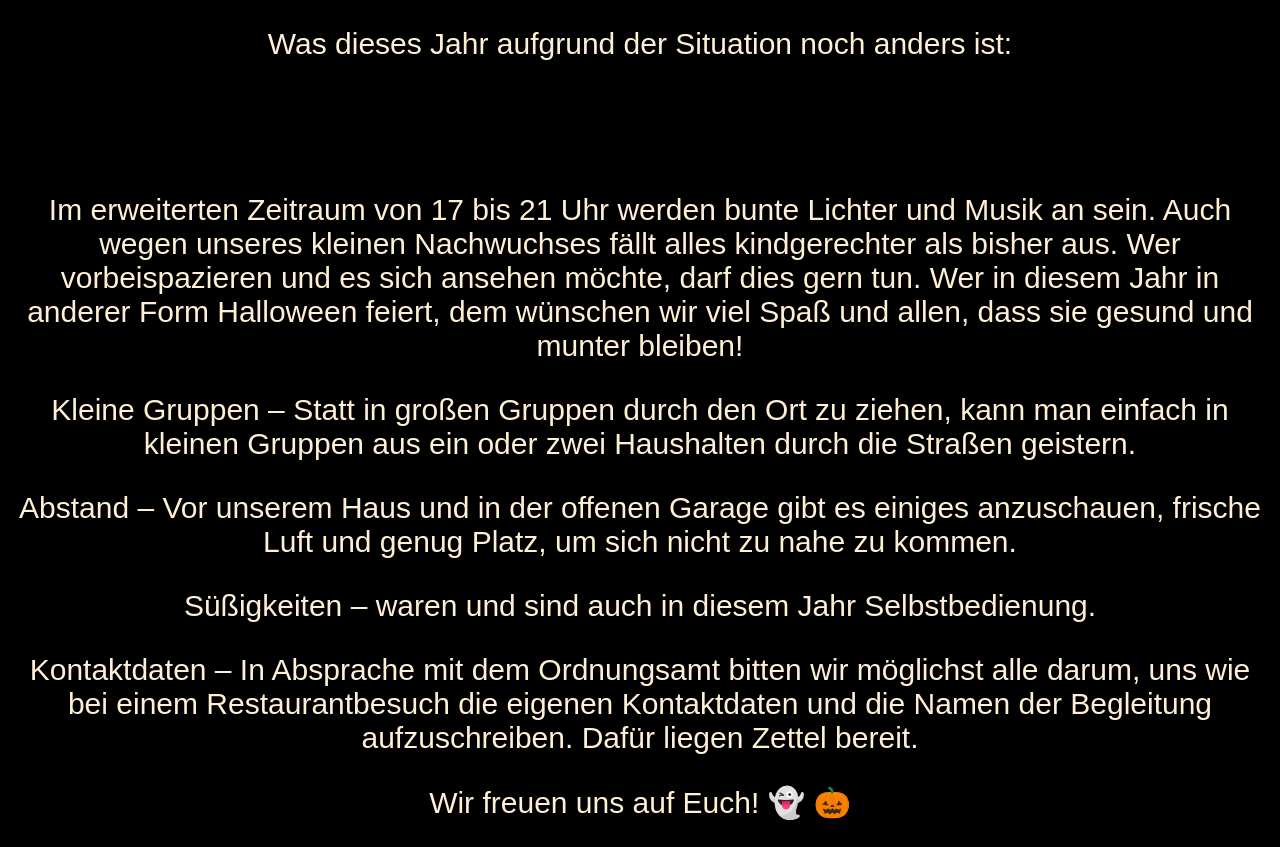
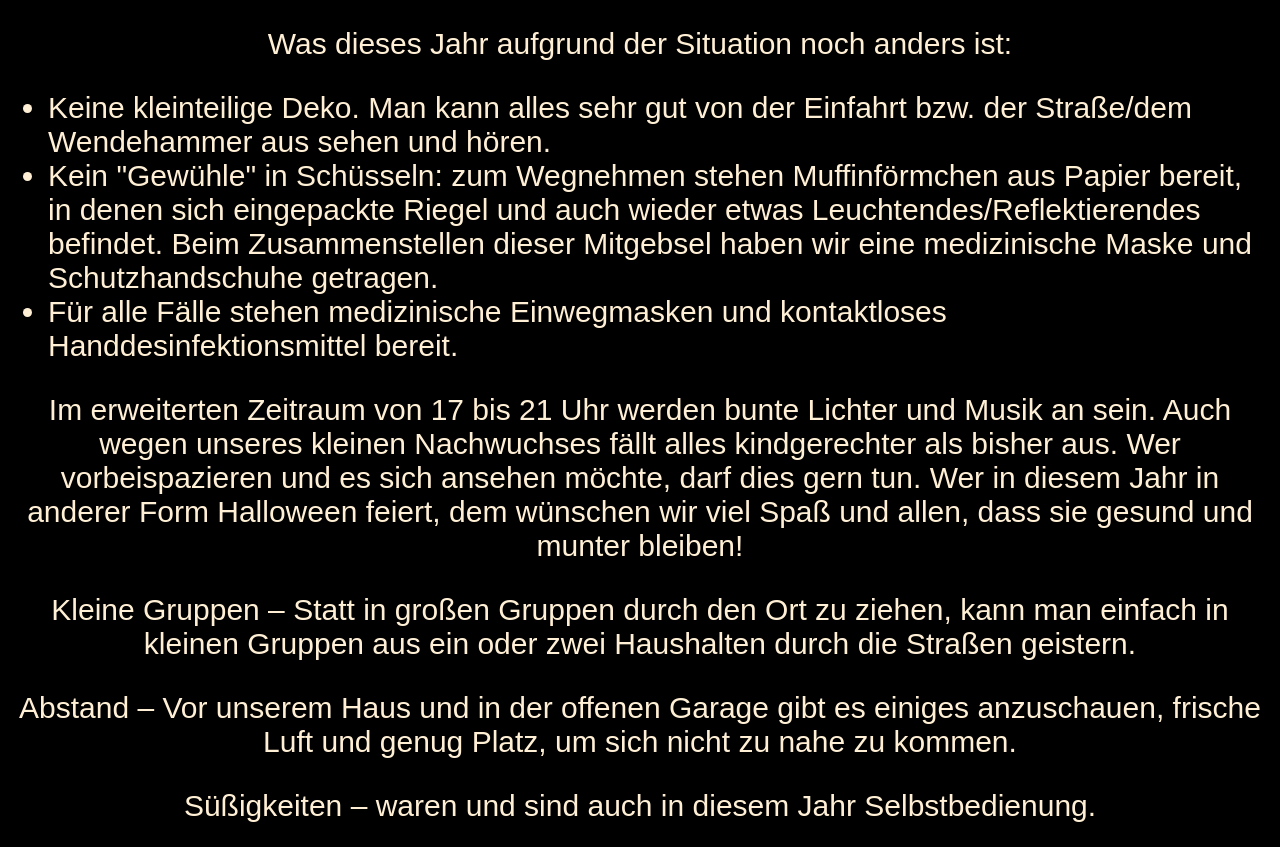
Before and after one commit to haunted-hang/haunted-hang.de, a plain HTML site: page index.html in a window 1280 px wide. Shown: the part 1683-2530 px from the top of the page. Drawn offline with Linux system fonts and the light colour scheme.

Commit message:
Update index.html

```diff
--- a/index.html
+++ b/index.html
@@ -11,6 +11,12 @@
             font-family: Arial, Helvetica, sans-serif;
             font-size: 30px;
             text-align: center;
+        }
+
+        li {
+            color: #FFEFD5;
+            font-family: Arial, Helvetica, sans-serif;
+            font-size: 30px;
         }
 
         address {
```
